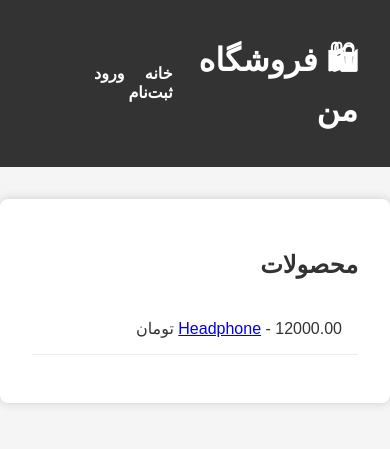
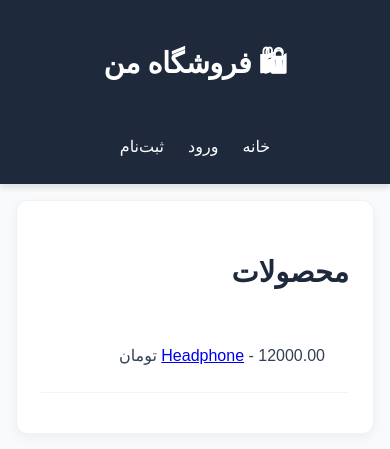
Before and after one commit to MisaghMomeniB/Django-Ecommerce-BackEnd, a Django app: page / in a window 390 px wide. Shown: the top 449 px of the page. Run offline with Django 5.2, Linux system fonts and the light colour scheme; data comes from the database, SQL or seed files in the repository.

Commit message:
new ui change theme

```diff
--- a/static/style.css
+++ b/static/style.css
@@ -1,70 +1,132 @@
+:root {
+    --primary-color: #2563eb; /* آبی پررنگ */
+    --primary-light: #3b82f6; /* آبی روشن‌تر */
+    --primary-dark: #1d4ed8; /* آبی تیره‌تر */
+    --dark-color: #1e293b; /* سرمه‌ای */
+    --light-color: #f8fafc; /* سفید متمایل به سرمه‌ای */
+    --accent-color: #60a5fa; /* آبی روشن برای accents */
+    --text-color: #334155; /* رنگ متن اصلی */
+    --text-light: #64748b; /* رنگ متن ثانویه */
+}
+
 body {
     font-family: 'Vazir', sans-serif;
-    background-color: #f5f5f5;
+    background-color: var(--light-color);
     margin: 0;
     padding: 0;
     direction: rtl;
-    color: #333;
+    color: var(--text-color);
+    line-height: 1.6;
 }
 
 header {
-    background-color: #333;
-    color: #fff;
-    padding: 1rem 2rem;
+    background-color: var(--dark-color);
+    color: white;
+    padding: 1.5rem 2rem;
     display: flex;
     justify-content: space-between;
     align-items: center;
+    box-shadow: 0 4px 6px rgba(0, 0, 0, 0.1);
+    position: sticky;
+    top: 0;
+    z-index: 100;
 }
 
 header h1 a {
-    color: #fff;
+    color: white;
     text-decoration: none;
+    font-size: 1.8rem;
+    font-weight: 700;
+    letter-spacing: -0.5px;
 }
 
 nav a {
-    color: #fff;
+    color: white;
     text-decoration: none;
-    margin-left: 1rem;
-    font-weight: bold;
+    margin-left: 1.5rem;
+    font-weight: 500;
+    padding: 0.5rem 1rem;
+    border-radius: 6px;
+    transition: all 0.3s ease;
+}
+
+nav a:hover {
+    background-color: rgba(255, 255, 255, 0.1);
 }
 
 main {
-    padding: 2rem;
-    max-width: 800px;
-    margin: auto;
+    padding: 2.5rem;
+    max-width: 900px;
+    margin: 2rem auto;
     background-color: white;
-    border-radius: 8px;
-    box-shadow: 0 0 10px #ccc;
-    margin-top: 2rem;
+    border-radius: 12px;
+    box-shadow: 0 4px 12px rgba(0, 0, 0, 0.05);
+    border: 1px solid rgba(0, 0, 0, 0.05);
 }
 
 form {
     display: flex;
     flex-direction: column;
-    gap: 1rem;
+    gap: 1.5rem;
+}
+
+.form-group {
+    display: flex;
+    flex-direction: column;
+    gap: 0.5rem;
 }
 
 input[type="text"],
 input[type="password"],
 input[type="email"],
-input[type="number"] {
-    padding: 0.5rem;
-    border: 1px solid #ccc;
-    border-radius: 4px;
+input[type="number"],
+textarea, select {
+    padding: 0.8rem 1rem;
+    border: 1px solid #e2e8f0;
+    border-radius: 8px;
+    font-family: 'Vazir', sans-serif;
+    font-size: 1rem;
+    transition: all 0.3s ease;
+    background-color: var(--light-color);
+}
+
+input:focus, textarea:focus, select:focus {
+    outline: none;
+    border-color: var(--primary-light);
+    box-shadow: 0 0 0 3px rgba(59, 130, 246, 0.2);
 }
 
 button {
-    padding: 0.7rem;
-    background-color: #007bff;
+    padding: 0.9rem 1.5rem;
+    background-color: var(--primary-color);
     color: white;
     border: none;
-    border-radius: 4px;
+    border-radius: 8px;
     cursor: pointer;
-    font-weight: bold;
+    font-weight: 600;
+    font-size: 1rem;
+    transition: all 0.3s ease;
+    box-shadow: 0 2px 4px rgba(0, 0, 0, 0.1);
 }
 
 button:hover {
-    background-color: #0056b3;
+    background-color: var(--primary-dark);
+    transform: translateY(-1px);
+    box-shadow: 0 4px 8px rgba(0, 0, 0, 0.15);
+}
+
+button:active {
+    transform: translateY(0);
+}
+
+.secondary-button {
+    background-color: white;
+    color: var(--primary-color);
+    border: 1px solid var(--primary-color);
+}
+
+.secondary-button:hover {
+    background-color: var(--light-color);
 }
 
 ul {
@@ -73,10 +135,87 @@ ul {
 }
 
 li {
-    padding: 1rem;
-    border-bottom: 1px solid #eee;
+    padding: 1.5rem;
+    border-bottom: 1px solid #f1f5f9;
+    transition: all 0.3s ease;
+}
+
+li:hover {
+    background-color: #f8fafc;
 }
 
 h2 {
     margin-bottom: 1.5rem;
+    color: var(--dark-color);
+    font-size: 1.8rem;
+    font-weight: 700;
 }
+
+h3 {
+    color: var(--dark-color);
+    font-size: 1.4rem;
+    font-weight: 600;
+    margin: 1.5rem 0 1rem;
+}
+
+/* افکت‌های اضافی برای زیبایی بیشتر */
+.card {
+    background: white;
+    border-radius: 12px;
+    padding: 2rem;
+    box-shadow: 0 4px 6px rgba(0, 0, 0, 0.05);
+    border: 1px solid #f1f5f9;
+    margin-bottom: 2rem;
+}
+
+.alert {
+    padding: 1rem;
+    border-radius: 8px;
+    margin-bottom: 1.5rem;
+}
+
+.alert-success {
+    background-color: #f0fdf4;
+    color: #166534;
+    border: 1px solid #bbf7d0;
+}
+
+.alert-error {
+    background-color: #fef2f2;
+    color: #991b1b;
+    border: 1px solid #fecaca;
+}
+
+/* انیمیشن‌های ظریف */
+@keyframes fadeIn {
+    from { opacity: 0; transform: translateY(10px); }
+    to { opacity: 1; transform: translateY(0); }
+}
+
+main {
+    animation: fadeIn 0.4s ease-out;
+}
+
+/* رسپانسیو */
+@media (max-width: 768px) {
+    header {
+        flex-direction: column;
+        gap: 1rem;
+        padding: 1rem;
+    }
+
+    nav {
+        display: flex;
+        gap: 0.5rem;
+    }
+
+    nav a {
+        margin-left: 0;
+        padding: 0.5rem;
+    }
+
+    main {
+        padding: 1.5rem;
+        margin: 1rem;
+    }
+}
```
